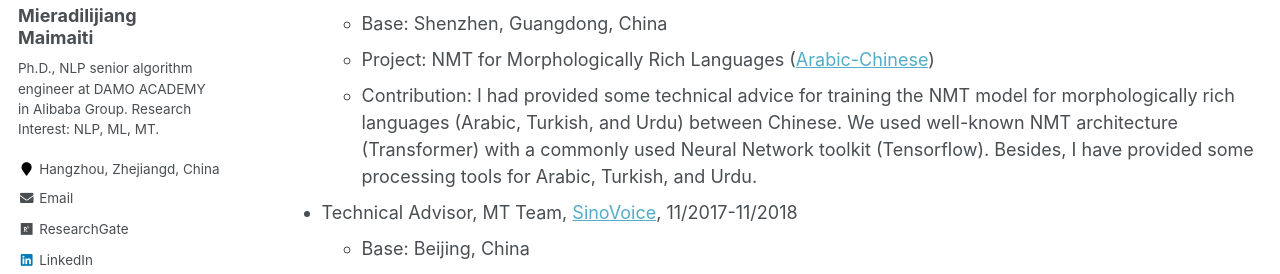
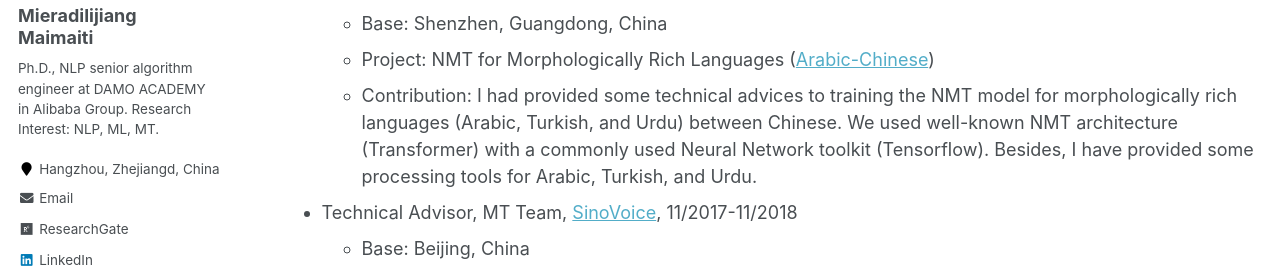
Before and after one commit to miradel51/miradel51.github.io, a Jekyll site: the page built from _pages/cv.md, in a window 1280 px wide and 900 px high, scrolled down 1379 px. Shown: the part 175-449 px from the top of the window. Built offline with Jekyll 4.4.1, drawn with Linux system fonts in a browser that asks for light colours; some web fonts are replaced.

Commit message:
update cv.md

```diff
--- a/_pages/cv.md
+++ b/_pages/cv.md
@@ -51,7 +51,7 @@ Meanwhile, it has strong flexibility, and it is an extendable system that can be
 * Technical Advisor, MT Team, [NewTranx Technology](http://www.newtranx.com/), 12/2018-05/2019
   * Base: Shenzhen, Guangdong, China
   * Project: NMT for Morphologically Rich Languages ([Arabic-Chinese](https://fanyi.newtranx.com/?lng=cn#/onTrans))
-  * Contribution: I had provided some technical advice for training the NMT model for morphologically rich languages (Arabic, Turkish, and Urdu) between Chinese. We used well-known NMT architecture (Transformer) with a commonly used Neural Network toolkit (Tensorflow). Besides, I have provided some processing tools for Arabic, Turkish, and Urdu.
+  * Contribution: I had provided some technical advices to training the NMT model for morphologically rich languages (Arabic, Turkish, and Urdu) between Chinese. We used well-known NMT architecture (Transformer) with a commonly used Neural Network toolkit (Tensorflow). Besides, I have provided some processing tools for Arabic, Turkish, and Urdu.
 * Technical Advisor, MT Team, [SinoVoice](https://www.sinovoice.com/), 11/2017-11/2018
   * Base: Beijing, China
   * Project: NMT for Low-Resource Languages ([Uyghur-Chinese](https://translate.aicloud.com/))
```
